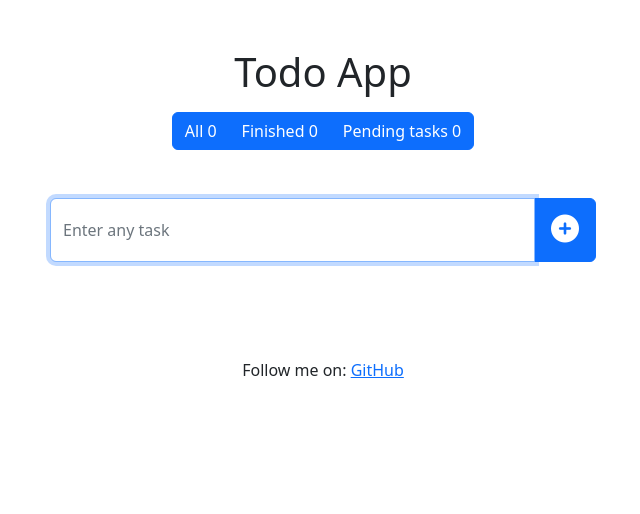
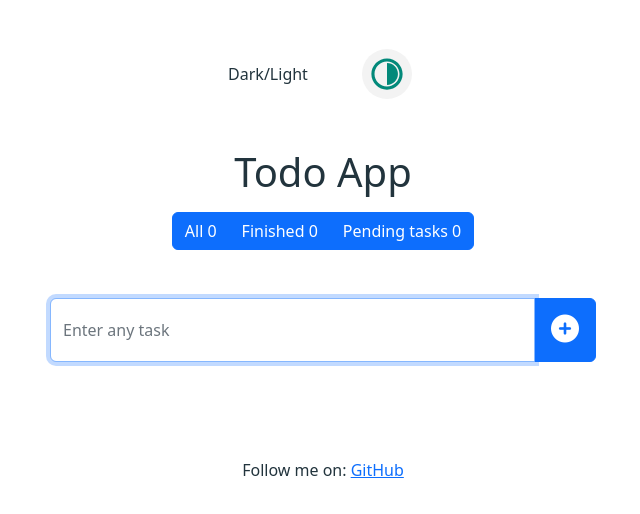
Before and after one commit to akbarahmadjonov/Todo-multifeatured, a plain HTML site: page index.html in a window 1280 px wide. Shown: the whole page, without its empty margins (317-957 px from the left). Drawn offline with nearby package versions, Linux system fonts and the light colour scheme.

Commit message:
Add dark mode/light

```diff
--- a/css/main.css
+++ b/css/main.css
@@ -1,3 +1,34 @@
+:root {
+  --main-bg-color: #fff;
+  --main-bg-color2: #fff;
+  --main-title-color: #22343d;
+}
+
+.dark {
+  --main-bg-color: #1f2e35;
+  --main-bg-color2: #fff;
+  --main-title-color: #fff;
+}
+
+body {
+  background-color: var(--main-bg-color);
+}
+
+.h {
+ color: var(--main-title-color);
+}
+
+.mode {
+  border: none;
+  outline: none;
+  background-color: transparent;
+}
+
+.imgs {
+  width: 50px;
+  height: 50px;
+}
+
 .error {
   transition: box-shadow 0.5s;
   animation: shake 0.2s ease-in-out 0s 2;
--- a/index.html
+++ b/index.html
@@ -17,9 +17,15 @@
 <body>
 
     <div class="container">
+        <div class="d-flex justify-content-center align-items-center mt-5">
+            <span class="h">Dark/Light</span>
+            <button class="ms-5 mode"><img class="imgs" src="./images/dark-mode.svg" alt="Dark mode"></button>
+        </div>
         <div class="row flex-column">
             <form class="col-12 col-lg-6 text-center mt-5 mx-auto rounded js-form">
-                <h1>Todo App</h1>
+                <div>
+                    <h1 class="h">Todo App</h1>
+                </div>
                 <div class="btn-group mt-2 mb-5" role="group" aria-label="Basic example">
                     <button type="button" class="btn btn-primary js-all-btn">All <span type="button"
                             class="js-all-span">0</span></button>
@@ -37,7 +43,8 @@
             </form>
         </div>
     </div>
-    <span class="mt-5 d-block text-center">Follow me on: <a href="https://github.com/akbarahmadjonov/">GitHub</a></span>
+    <span class="mt-5 d-block text-center h">Follow me on: <a
+            href="https://github.com/akbarahmadjonov/">GitHub</a></span>
 
     <script src="./js/main.js"></script>
 </body>
--- a/js/main.js
+++ b/js/main.js
@@ -8,6 +8,27 @@ const elFinishedBtn = document.querySelector(".js-finished-btn");
 const elFinishedSpan = document.querySelector(".js-finished-span");
 const elPendingBtn = document.querySelector(".js-pending-btn");
 const elPendingSpan = document.querySelector(".js-pending-span");
+const elModeBtn = document.querySelector(".mode");
+
+// Dark mode
+let theme = false;
+
+elModeBtn.addEventListener("click", function () {
+  theme = !theme;
+  const bg = theme ? "dark" : "light";
+  window.localStorage.setItem("theme", bg);
+  changeTheme();
+});
+
+function changeTheme() {
+  if (window.localStorage.getItem("theme") == "dark") {
+    document.body.classList.add("dark");
+  } else {
+    document.body.classList.remove("dark");
+  }
+}
+changeTheme();
+// Dark mode
 
 let todos = [];
 
```
Also changed, not shown: images/dark-mode.svg (added).
